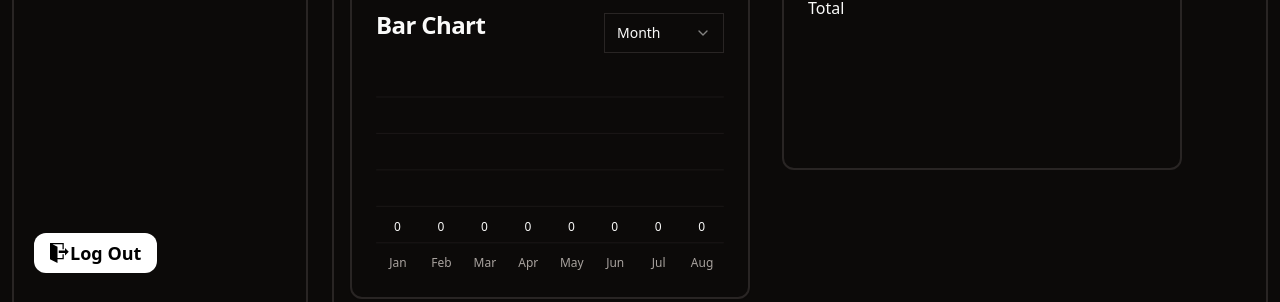
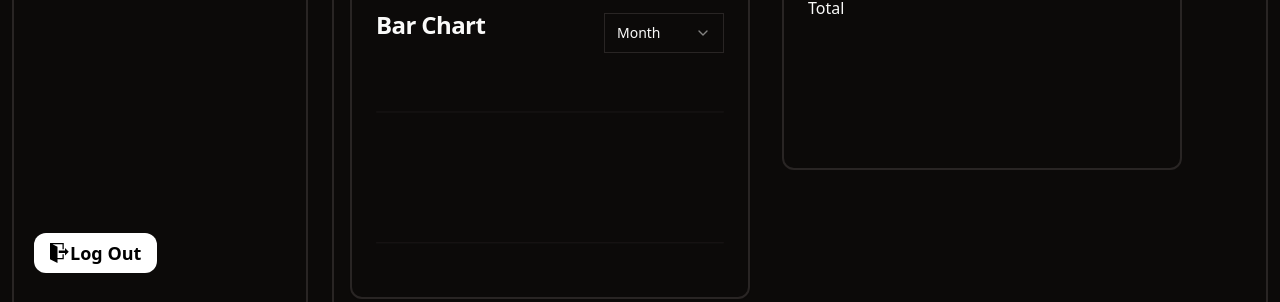
Before and after one commit to AjuAbraham/expense-tracker, a React (Vite) app in the folder client/: page /dashboard in a window 1280 px wide. Shown: the part 482-784 px from the top of the page. Built offline with nearby package versions, Linux system fonts and the light colour scheme; no server answers; sample sign-in values are in the browser's storage.

Commit message:
fix non expense month

```diff
--- a/client/src/components/custom/charts/BarChat.tsx
+++ b/client/src/components/custom/charts/BarChat.tsx
@@ -34,7 +34,7 @@ const BarChat:React.FC<expenseType> = ({expenses}) => {
 
 
 
-  const chartData = [];
+  let chartData = [];
   const currentMonth = new Date().getMonth();
 
   const filteredExpenses = expenses.filter((expense:expenseInfo) => {
@@ -52,7 +52,7 @@ const BarChat:React.FC<expenseType> = ({expenses}) => {
     },
     {}
   );
-
+  console.log(monthlyExpenses);
   const months = [
     "January",
     "February",
@@ -75,7 +75,9 @@ const BarChat:React.FC<expenseType> = ({expenses}) => {
       desktop: desktopValue,
     });
   }
-
+  chartData = chartData.filter((data)=>{
+    return data.desktop!=0;
+  })
   const chartConfig = {
     desktop: {
       label: "Desktop",
@@ -113,7 +115,7 @@ const BarChat:React.FC<expenseType> = ({expenses}) => {
             accessibilityLayer
             data={chartData}
             margin={{
-              top: 20,
+              top: 35,
             }}
           >
             <CartesianGrid vertical={false} />
--- a/client/src/components/custom/charts/CircleChart.tsx
+++ b/client/src/components/custom/charts/CircleChart.tsx
@@ -122,7 +122,7 @@ const CircleChart: React.FC<expenseType> = ({ expenses }) => {
 
   // Generate desktopData based on filtered expenses
   // eslint-disable-next-line react-hooks/exhaustive-deps
-  const desktopData: PieData[] = [];
+  let desktopData: PieData[] = [];
   const months = ["January", "February", "March", "April", "May", "June","July","August","September","October","November","December"];
 
   for (let i = 0; i <= currentMonth && i < months.length; i++) {
@@ -133,7 +133,9 @@ const CircleChart: React.FC<expenseType> = ({ expenses }) => {
       fill: monthColors[months[i]],
     });
   }
-
+  desktopData = desktopData.filter((data)=>{
+    return data.desktop!=0;
+  })
   const id = "pie-interactive";
   const [activeMonth, setActiveMonth] = useState<string>(
     desktopData[0]?.month || ""
```
